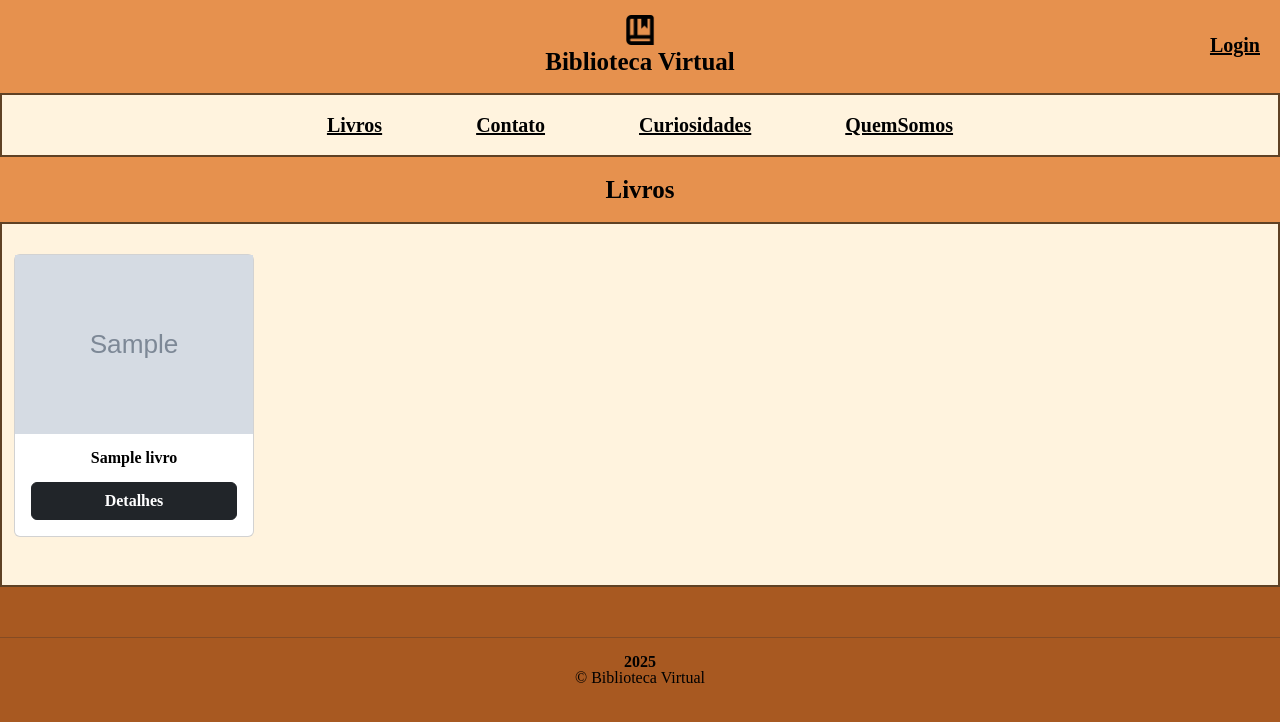
After one commit to Ylanax/Projeto_Integrador, a PHP site: page /paginasemlogin.php in a window 1280 px wide. The commit adds this page. Shown: the top 722 px of the page. Run offline with PHP 8.4, Linux system fonts and the light colour scheme; tables that the repository leaves empty or names only in its code hold one stand-in row (values such as "Sample post"); grey boxes marked "Sample" are stand-in pictures; some web fonts are replaced.

Commit message:
alteraçoes no sistema login

```diff
--- a/cabecalho.php
+++ b/cabecalho.php
@@ -11,7 +11,7 @@
     <link rel="stylesheet" href="estilo.css">
 </head>
 
-<?php session_start();?>
+<?php session_start(); ?>
 
 <body id="inicial">
     <main class="conteudo">
--- a/index.php
+++ b/index.php
@@ -18,7 +18,7 @@
         <div class="banner">
             <img src="imagens/logo.png" class="logo-banner">
             <nav class="botao">
-                <a href="paginainicial.php" class="botao-navegar">Comece à navegar</a>
+                <a href="paginasemlogin.php" class="botao-navegar">Comece à navegar</a>
             </nav>
         </div>
     </main>
--- a/paginainicial.php
+++ b/paginainicial.php
@@ -1,6 +1,7 @@
 <?php
 include "cabecalho.php";
 ?>
+
     <nav class="menu-princial">
     <a href="#livros" class="item-menu">Livros</a>
     <a href="#contato" class="item-menu">Contato</a>
@@ -10,8 +11,6 @@ include "cabecalho.php";
 <div id="livros" class="livrologo">
     <h2 class="livroletra">Livros</h2>
 </div>
-
-
 
 <div class="container-fluid">
     <div class="row">
@@ -31,6 +30,9 @@ include "cabecalho.php";
                         <h4 class="card-title fw-bold text-center mb-3 text-black"><?= $linha['titulo']; ?></h4>
                         <a href="livros.php?id=<?= $linha['id']; ?>" class="btn btn-dark d-flex justify-content-center fw-semibold">Detalhes</a>
                     </div>
+
+
+
                 </div>
             </div>
             </nav>
--- /dev/null
+++ b/paginasemlogin.php
@@ -0,0 +1,40 @@
+<?php
+include "cabecalho.php";
+?>
+
+<nav class="menu-princial">
+    <a href="#livros" class="item-menu">Livros</a>
+    <a href="#contato" class="item-menu">Contato</a>
+    <a href="#curiosidades" class="item-menu">Curiosidades</a>
+    <a href="#quem-somos" class="item-menu">QuemSomos</a>
+</nav>
+<div id="livros" class="livrologo">
+    <h2 class="livroletra">Livros</h2>
+</div>
+<div class="container-fluid">
+    <div class="row">
+        <?php
+        include "conexao.php";
+
+        $sql = "select * from livros LIMIT 4";
+        $resultado = mysqli_query($conexao, $sql);
+
+        while ($linha = mysqli_fetch_assoc($resultado)) {
+        ?>
+            <div class="col-3 mb-5 ">
+                <div class="card bg-white text-white h-100" style="width: 15rem;">
+                    <img src=<?= $linha['foto']; ?> class="">
+                    <div class="card-body">
+                        <h4 class="card-title fw-bold text-center mb-3 text-black"><?= $linha['titulo']; ?></h4>
+                        <a href="sistema/login.php" class="btn btn-dark d-flex justify-content-center fw-semibold">Detalhes</a>
+                    </div>
+                </div>
+            </div>
+        <?php
+        }
+        mysqli_close($conexao);
+        ?>
+    </div>
+</div>
+
+<?php include "rodape.php"; ?>
--- a/sistema/logout.php
+++ b/sistema/logout.php
@@ -1,6 +1,6 @@
 <?php
 session_start();
 session_destroy();
-header("Location: ../paginainicial.php"); // volta para o início
+header("Location: ../paginasemlogin.php"); // volta para o início
 exit();
 ?>
```
Lines whose indentation alone changed are shown as unchanged.
